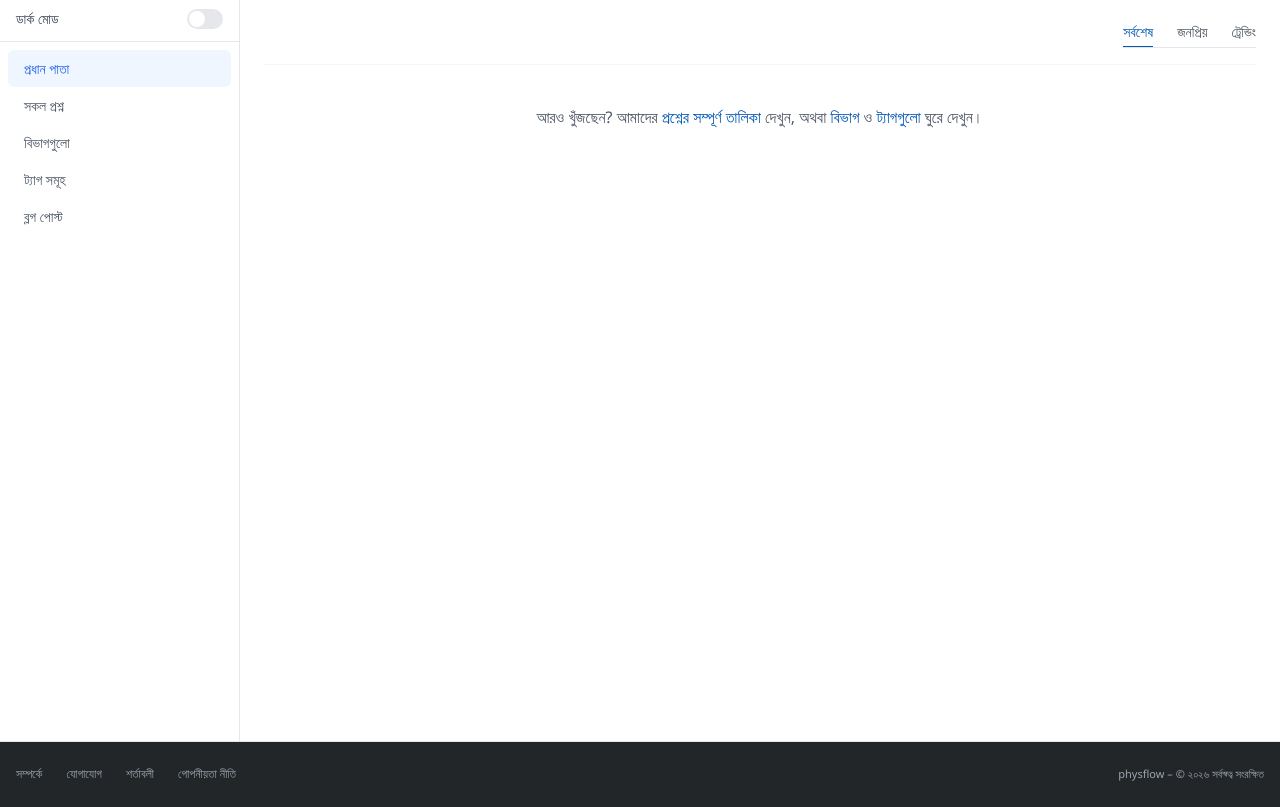
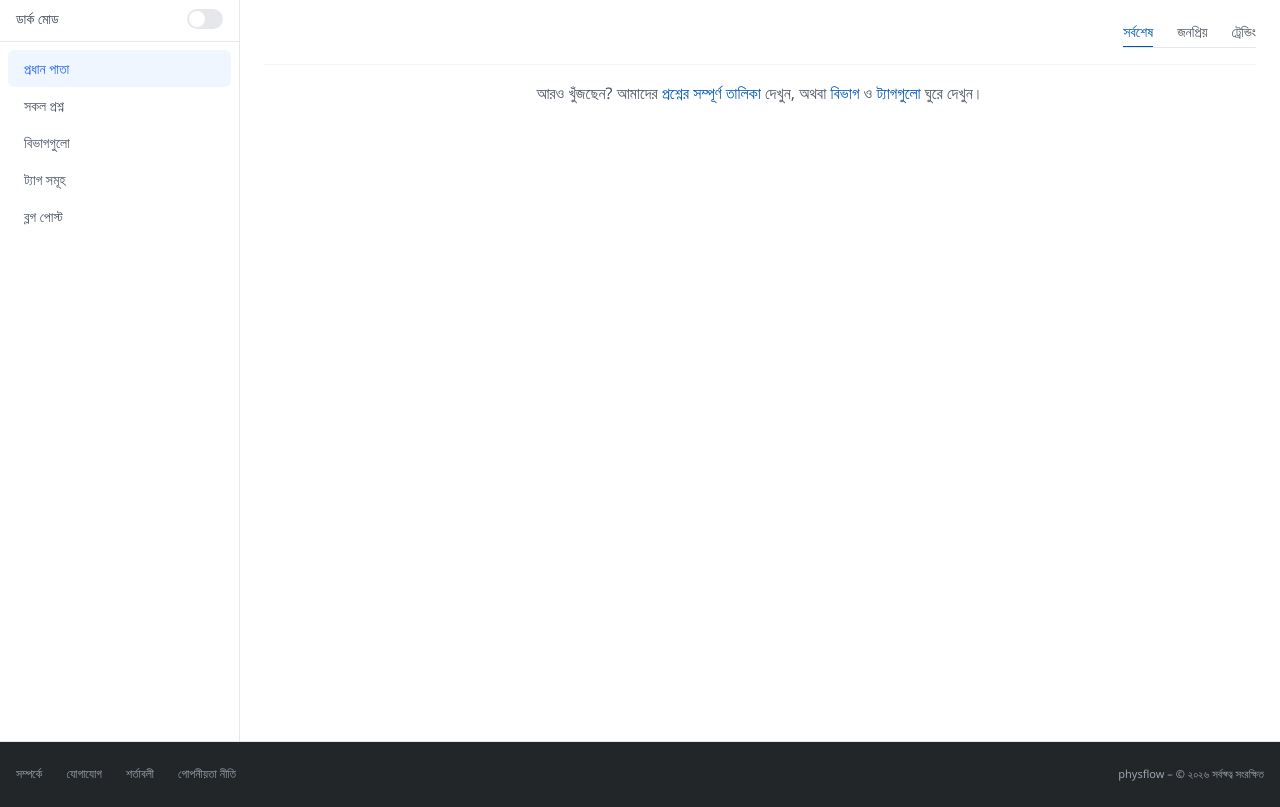
Before and after one commit to physflow/physflow.github.io, a plain HTML site: page index.html in a window 1280 px wide. Shown: the part 59-866 px from the top of the page. Drawn offline with nearby package versions, Linux system fonts and the light colour scheme; a script that the page names is missing.

Commit message:
Update index.html

```diff
--- a/index.html
+++ b/index.html
@@ -193,7 +193,7 @@
 
 
 
-<div class="py-10 text-center border-t border-gray-100 dark:border-gray-800">
+<div class="py-4 text-center border-t border-gray-100 dark:border-gray-800">
     <p class="text-gray-600 dark:text-gray-400 text-[16px]">
         আরও খুঁজছেন? আমাদের
         <a href="#" class="text-[#0056b3] font-medium hover:underline">প্রশ্নের সম্পূর্ণ তালিকা</a> দেখুন,
```
